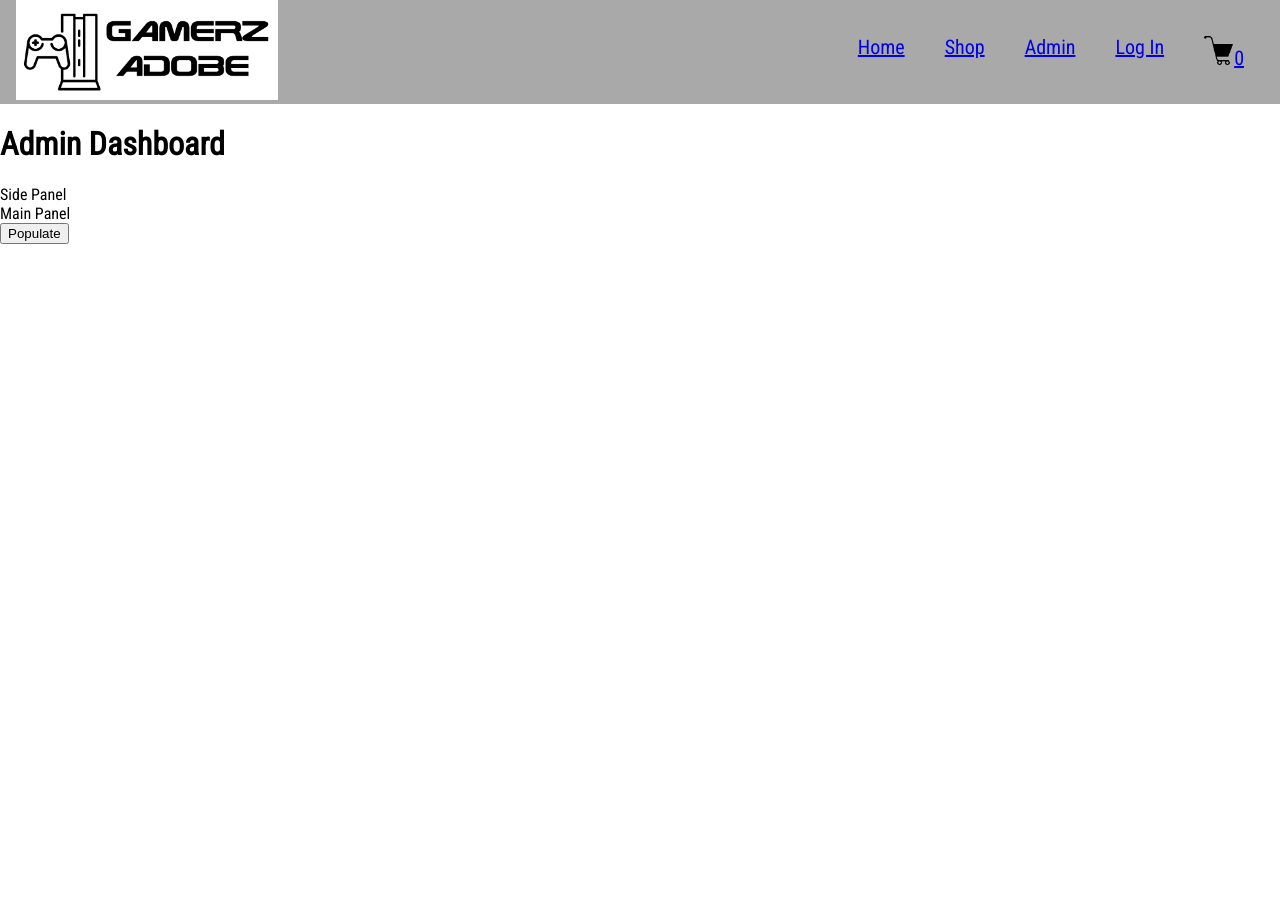
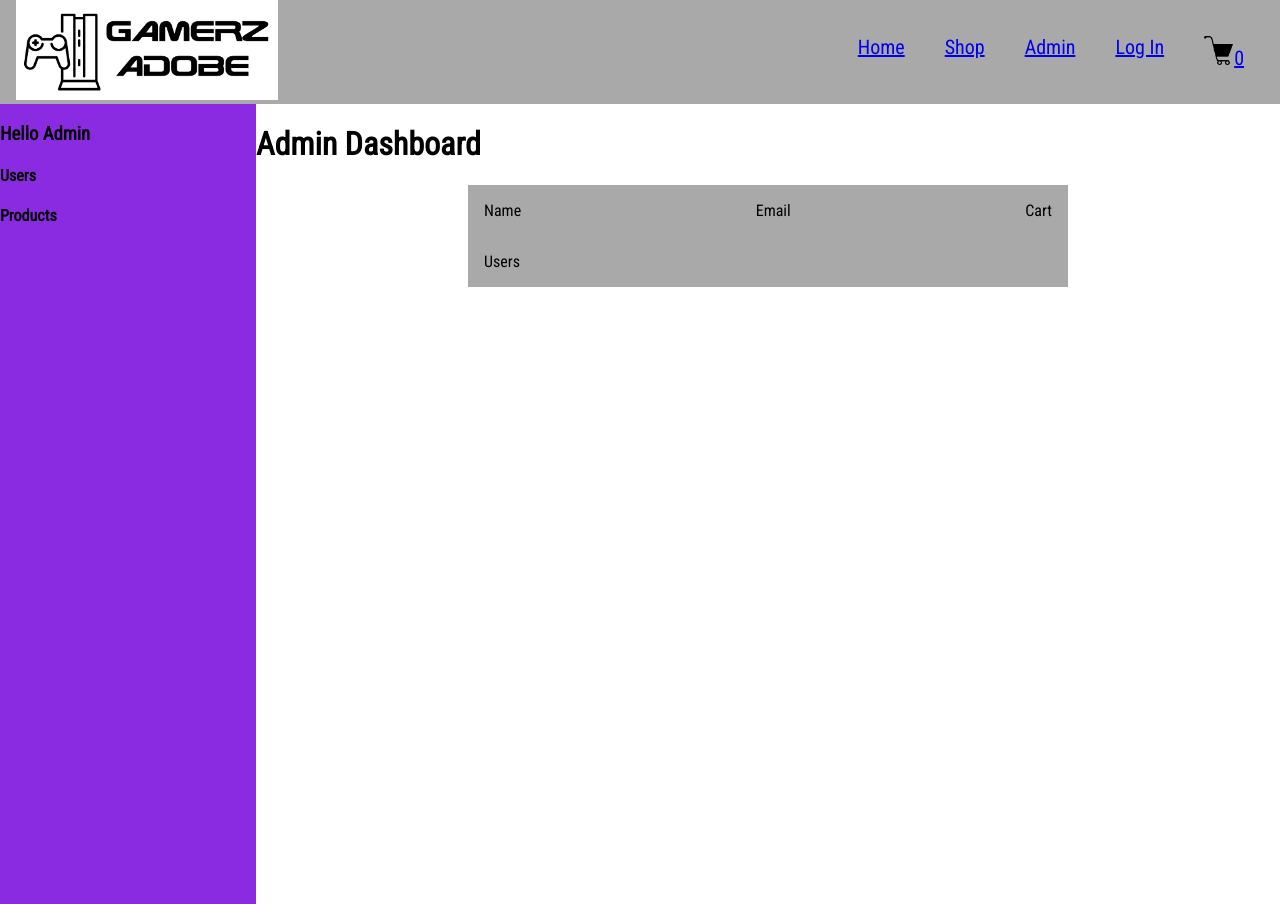
Before and after one commit to jyotirmoy1997/PC-Hunters, a React (Vite) app in the folder client/: page /admin in a window 1280 px wide. Before the commit the page ends 800 px from the top, so only its background shows below. Built offline with nearby package versions, Linux system fonts and the light colour scheme; no server answers.

Commit message:
Implemented Admin Dashboard Functionality - 50% complete

```diff
--- a/client/src/components/admin-dashboard/admin-dashboard.component.jsx
+++ b/client/src/components/admin-dashboard/admin-dashboard.component.jsx
@@ -2,22 +2,32 @@ import {useSelector, useDispatch} from "react-redux"
 import { getAllProducts } from "../../features/products/productSlice"
 import axios from "axios"
 import { selectUser } from "../../features/user/userSlice"
+import "./admin-dashboard.styles.css"
+import UserPanel from "../user-panel/user-panel.component"
+import ProductPanel from "../product-panel/product-panel.component"
+import { useState } from "react"
 
 const AdminDashBoard = () => {
-    const onClickHandler = async () => {
-
+    const [currentPage, setCurrentPage] = useState("user")
+    const setUserPage = () => {
+        setCurrentPage("user")
     }
-
+    const setProductPage = () => {
+        setCurrentPage("product")
+    }
     return(
-        <div>
-            <h1>Admin Dashboard</h1>
-            <div>
-                Side Panel
+        <div className="admin-dashboard-outer">
+            <div className="admin-dashboard-sidebar">
+                <h3>Hello Admin</h3>
+                <h4 onClick={setUserPage}>Users</h4>
+                <h4 onClick={setProductPage}>Products</h4>
             </div>
-            <div>
-                Main Panel
+            <div className="admin-dashboard-main">
+                <h1>Admin Dashboard</h1>
+                {
+                    currentPage === "user" ? <UserPanel/> : <ProductPanel/>
+                }
             </div>
-            <button onClick={onClickHandler}>Populate</button>
         </div>
 
     )
--- /dev/null
+++ b/client/src/components/admin-dashboard/admin-dashboard.styles.css
@@ -0,0 +1,16 @@
+.admin-dashboard-outer{
+    width: 100%;
+    height: 100vh;
+    display: flex;
+}
+
+.admin-dashboard-sidebar{
+    width: 20%;
+    height: 100%;
+    background-color: blueviolet;
+}
+
+.admin-dashboard-main{
+    width: 80%;
+    /* background-color: chocolate; */
+}
--- /dev/null
+++ b/client/src/components/product-panel/product-panel.component.jsx
@@ -0,0 +1,50 @@
+import { categories } from "../../data/categories"
+import { useState } from "react"
+import "./product-panel.styles.css"
+
+const ProductPanel = () => {
+    const [showCategory, setShowCategory] = useState(false)
+    const [currentCategory, setCurrentCategory] = useState(null)
+    const navigateToCategory = (category) => {
+        setShowCategory(true)
+        setCurrentCategory(category)
+    }
+    console.log(currentCategory)
+    return(
+        <div>
+            {
+                !showCategory &&
+                <div className="product-panel-wrapper">
+                    {
+                        categories.map((category) => {
+                            return(
+                                <div key={category.id}
+                                onClick={() => navigateToCategory(category.title)} className="product-panel-product" style={
+                                    {
+                                    backgroundImage: `url(${category.image})`,
+                                    backgroundSize: 'cover'
+                                    }
+                                }>
+                                <div className="product-panel-product-body">
+                                    <h2>{category.title.toUpperCase()}</h2>
+                                </div>
+                                </div>
+                            )
+                        })
+                    }
+                </div>
+            }
+            {
+                showCategory &&
+                <div>
+                    <button onClick={() => setShowCategory(false)}>Back</button>
+                    <h2>Category</h2>
+                </div>
+            }
+
+        </div>
+
+    )
+}
+
+export default ProductPanel
--- /dev/null
+++ b/client/src/components/product-panel/product-panel.styles.css
@@ -0,0 +1,25 @@
+.product-panel-wrapper{
+    width: 95%;
+    margin: 0 auto;
+    display: grid;
+    grid-template-columns: repeat(3, 1fr);
+    grid-template-rows: repeat(3, 1fr);
+    grid-gap: 20px;
+}
+
+.product-panel-product{
+    display: flex;
+    height: 150px;
+    width: 100%;
+    margin: 0.65em 0.25em;
+    justify-content: center;
+    align-items: center;
+}
+
+.product-panel-product-body{
+    background-color: rgba(255, 255, 255, 0.7);
+    padding: 0.25em 0.25em;
+    height: 70px;
+    width: auto;
+    text-align: center;
+}
--- /dev/null
+++ b/client/src/components/user-panel/user-panel.component.jsx
@@ -0,0 +1,18 @@
+import "./user-panel.styles.css"
+
+const UserPanel = ({users}) => {
+    return(
+        <div className="user-panel">
+            <div className="user-panel-header">
+                <span>Name</span>
+                <span>Email</span>
+                <span>Cart</span>
+            </div>
+            <div className="user-panel-rows">
+                Users
+            </div>
+        </div>
+    )
+}
+
+export default UserPanel
--- /dev/null
+++ b/client/src/components/user-panel/user-panel.styles.css
@@ -0,0 +1,21 @@
+.user-panel{
+    background-color: darkgray;
+    width: 95%;
+    max-width: 600px;
+    margin: 0 auto;
+    display: flex;
+    flex-direction: column;
+    /* justify-content: space-evenly; */
+}
+
+.user-panel-header{
+    display: flex;
+    justify-content: space-between;
+    padding: 1em;
+}
+
+
+
+.user-panel-rows{
+    padding: 1em;
+}
```
Also changed, not shown: client/src/components/categories-all-products/categories-all-products.component.jsx (added, +7 -0 lines), 1 other file (tests, documents, lock files or other folders).
